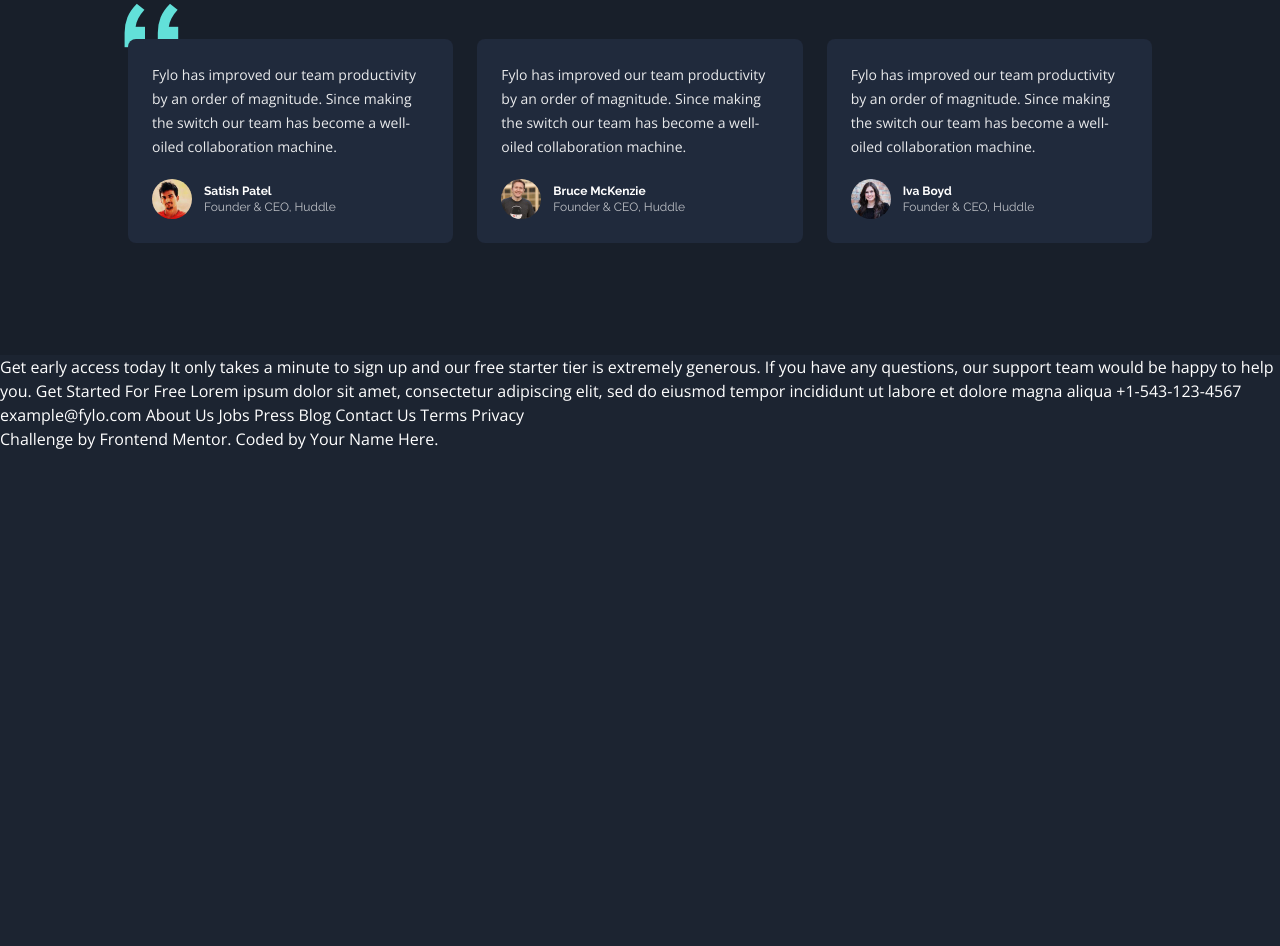
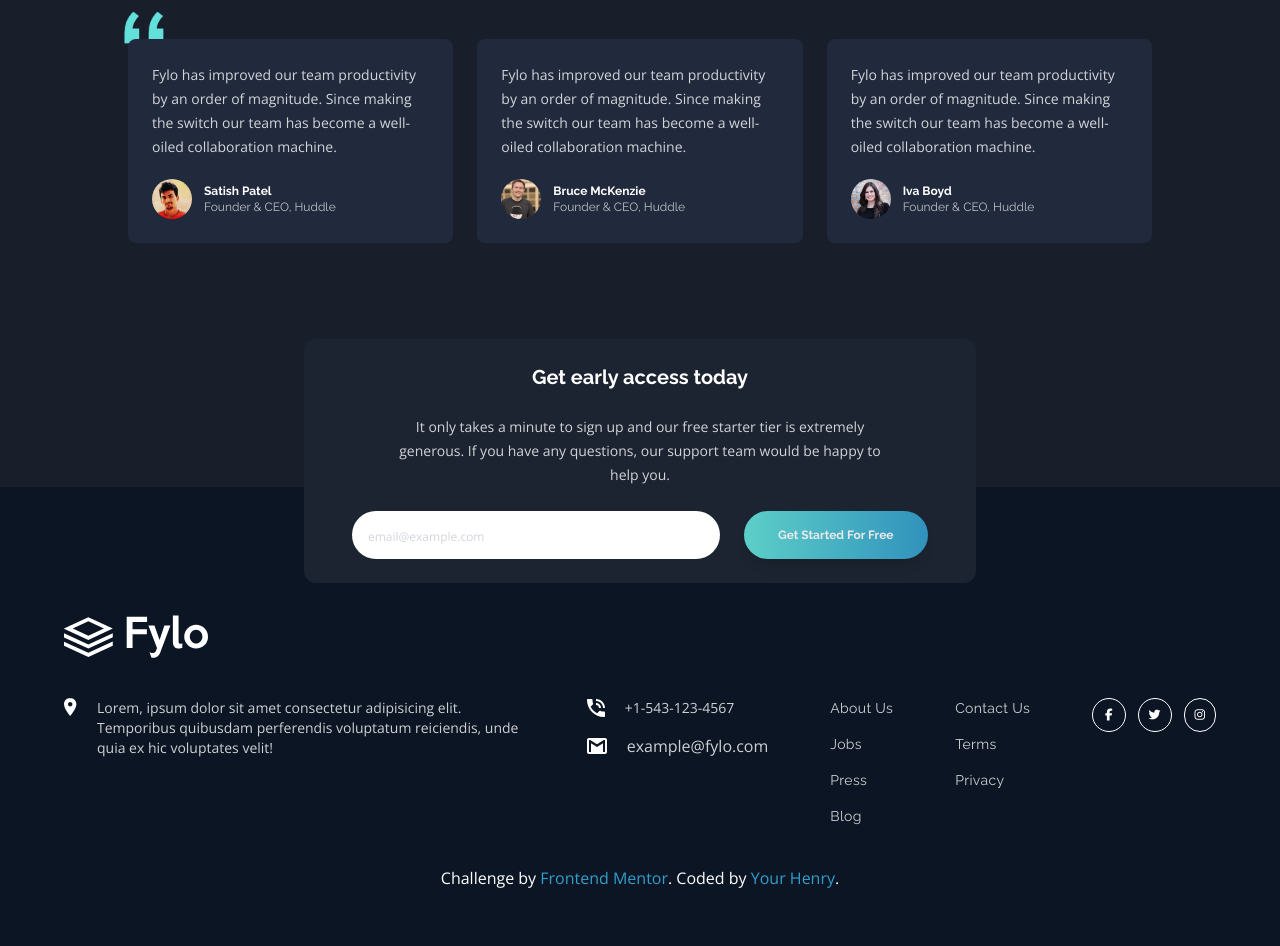
Before and after one commit to hensco95/front-end-mentor-fylo, a website: page index.html in a window 1280 px wide. Shown: the part 1984-2930 px from the top of the page. Before the commit the page ends 2435 px from the top, so only its background shows below. Drawn offline with nearby package versions, Linux system fonts and the light colour scheme.

Commit message:
finished project, added readme file

```diff
--- /dev/null
+++ b/app.js
@@ -0,0 +1,20 @@
+let access_btn = document.getElementById("access_btn");
+
+let access_value = document.getElementById("access_input");
+
+let err_msg = document.querySelector(".err_msg");
+let validRegex =
+  /^[a-zA-Z0-9.!#$%&'*+/=?^_`{|}~-]+@[a-zA-Z0-9-]+(?:\.[a-zA-Z0-9-]+)*$/;
+
+access_btn.addEventListener("click", (e) => {
+  e.preventDefault();
+
+  if (access_value.value.match(validRegex)) {
+    err_msg.classList.add("hidden");
+
+    return true;
+  } else {
+    err_msg.classList.remove("hidden");
+    return false;
+  }
+});
--- a/index.html
+++ b/index.html
@@ -4,6 +4,7 @@
 <head>
   <meta charset="UTF-8" />
   <meta name="viewport" content="width=device-width, initial-scale=1.0" />
+  <meta name="description" content="Fylo Website" />
   <!-- displays site properly based on user's device -->
 
   <link rel="icon" type="image/png" sizes="32x32" href="./images/favicon-32x32.png" />
@@ -15,6 +16,9 @@
   <link rel="preconnect" href="https://fonts.googleapis.com" />
   <link rel="preconnect" href="https://fonts.gstatic.com" crossorigin />
   <link href="https://fonts.googleapis.com/css2?family=Open+Sans:wght@400;700&display=swap" rel="stylesheet" />
+  <link rel="stylesheet" href="https://cdnjs.cloudflare.com/ajax/libs/font-awesome/6.5.1/css/all.min.css"
+    integrity="sha512-DTOQO9RWCH3ppGqcWaEA1BIZOC6xxalwEsw9c2QQeAIftl+Vegovlnee1c9QX4TctnWMn13TZye+giMm8e2LwA=="
+    crossorigin="anonymous" referrerpolicy="no-referrer" />
 
   <link rel="stylesheet" href="css/style.css" />
 
@@ -167,12 +171,13 @@
     </div>
   </section>
 
-  <section id="testimonial" class="py-28 bg-mainBackground">
-    <div class=" w-4/5 md:w-11/12 max-w-5xl mx-auto relative flex flex-col space-y-6 md:space-y-0 md:space-x-6 md:flex-row">
+  <section id="testimonial" class="py-28 bg-mainBackground pb-0">
+    <div
+      class=" w-4/5 md:w-11/12 max-w-5xl mx-auto relative flex flex-col space-y-6 md:space-y-0 md:space-x-6 md:flex-row">
 
       <!-- profile 1 -->
       <div class="bg-testimonialsBackground rounded-lg p-6 space-y-5 z-10">
-        <p class="opacity-90 text-sm leading-6">
+        <p class="opacity-80 text-sm leading-6">
           Fylo has improved our team productivity by an
           order of magnitude. Since making the switch our team has become a well-oiled
           collaboration machine.
@@ -195,7 +200,7 @@
 
       <!-- profile 2 -->
       <div class="bg-testimonialsBackground rounded-lg p-6 space-y-5">
-        <p class="opacity-90 text-sm leading-6">
+        <p class="opacity-80 text-sm leading-6">
           Fylo has improved our team productivity by an
           order of magnitude. Since making the switch our team has become a well-oiled
           collaboration machine.
@@ -218,7 +223,7 @@
 
       <!-- profile 3 -->
       <div class="bg-testimonialsBackground rounded-lg p-6 space-y-5">
-        <p class="opacity-90 text-sm leading-6">
+        <p class="opacity-80 text-sm leading-6">
           Fylo has improved our team productivity by an
           order of magnitude. Since making the switch our team has become a well-oiled
           collaboration machine.
@@ -238,7 +243,7 @@
         </div>
       </div>
 
-      <div class="absolute -top-16 left-0 md:-top-9 md:-left-7">
+      <div class="absolute -top-14 left-0 md:-top-7 w-10 md:-left-7">
         <img src="/images/bg-quotes.png" alt="" class="w-full">
       </div>
 
@@ -247,21 +252,122 @@
 
   </section>
 
-      Get early access today
-  It only takes a minute to sign up and our free starter tier is extremely
-  generous. If you have any questions, our support team would be happy to help
-  you. Get Started For Free Lorem ipsum dolor sit amet, consectetur adipiscing
-  elit, sed do eiusmod tempor incididunt ut labore et dolore magna aliqua
-  +1-543-123-4567 example@fylo.com About Us Jobs Press Blog Contact Us Terms
-  Privacy
 
-  <footer>
-    <p class="attribution">
+  <section id="email" class="bg-mainBackground">
+    <form
+      class=" w-4/5 md:w-11/12 max-w-2xl mx-auto relative flex flex-col space-y-6 bg-emailBackground text-center p-6 rounded-xl top-40 md:top-24">
+      <h2 class="font-bold text-lg md:text-xl">
+        Get early access today
+      </h2>
+      <p class="opacity-80 leading-6 md:px-14 text-sm">
+        It only takes a minute to sign up and our free starter tier is extremely
+        generous. If you have any questions, our support team would be happy to help
+        you.
+      </p>
+
+      <div class="flex flex-col space-y-6 md:space-y-0 md:flex-row md:space-x-6 mx-auto w-full justify-center md:px-6">
+
+        <input type="text" name="search" aria-label="Search"
+          class="px-4 py-2.5 rounded-full placeholder-gray-300 placeholder:text-xs text-black md:w-2/3 focus:outline-none focus:ring focus:ring-gradient2"
+          placeholder="email@example.com" autocomplete="off" id="access_input">
+        <button type="submit"
+          class="rounded-full py-4 px-4 transition-all duration-300 shadow-lg font-bold bg-gradient-to-r from-gradient1 to-gradient2 opacity-90 hover:from-gradient2 hover:to-purple-300 text-xs md:w-1/3 focus:outline-none focus:border-none"
+          id="access_btn">Get
+          Started For Free</button>
+      </div>
+
+      <p class="absolute text-red-700 bottom-20 md:bottom-0 text-xs left-10 md:left-20 hidden err_msg">
+        Please input a valid email
+      </p>
+
+    </form>
+  </section>
+
+  <footer id="footer" class="bg-footerBackground pb-14 pt-60 md:pt-32">
+    <div class="max-w-6xl w-4/5 md:w-11/12 mx-auto flex flex-col space-y-10">
+      <!-- logo -->
+      <div class="w-36">
+        <img src="/images/logo.svg" alt="logo" class="w-full">
+      </div>
+
+      <div class="flex flex-col justify-between space-y-6 md:flex-row md:space-x-10 md:space-y-0">
+        <!-- location -->
+        <p class="flex flex-row items-start md:w-2/5">
+          <img src="/images/icon-location.svg" alt="location" class="mr-5">
+          <span class="leading-5 opacity-80 text-sm">
+            Lorem, ipsum dolor sit amet consectetur adipisicing elit. Temporibus quibusdam perferendis voluptatum
+            reiciendis,
+            unde
+            quia ex hic voluptates velit!
+          </span>
+
+        </p>
+
+
+        <div class="flex flex-col items-start space-y-4">
+          <!-- number -->
+          <p class="flex flex-row items-center">
+            <img src="/images/icon-phone.svg" alt="number" class="mr-5">
+            <span class="opacity-80 text-sm">
+              +1-543-123-4567
+            </span>
+
+          </p>
+
+          <!-- email -->
+          <p class="flex flex-row items-center ">
+            <img src="/images/icon-email.svg" alt="email" class="mr-5">
+            <span class="opacity-80">
+              example@fylo.com
+            </span>
+
+          </p>
+        </div>
+
+        <ul class="flex flex-col space-y-4">
+          <li class="opacity-80 hover:opacity-100 text-sm">About Us</li>
+          <li class="opacity-80 hover:opacity-100 text-sm">Jobs</li>
+          <li class="opacity-80 hover:opacity-100 text-sm">Press</li>
+          <li class="opacity-80 hover:opacity-100 text-sm">Blog</li>
+        </ul>
+
+        <ul class="flex flex-col space-y-4 text-sm">
+          <li class="opacity-80 hover:opacity-100 text-sm">Contact Us</li>
+          <li class="opacity-80 hover:opacity-100 text-sm">Terms</li>
+          <li class="opacity-80 hover:opacity-100 text-sm">Privacy</li>
+        </ul>
+
+        <div class="flex flex-row space-x-3 items-start">
+          <a href="#" class="border border-white rounded-full px-3 py-2
+          text-xs hover:text-gradient1 hover:border-gradient1 duration-200">
+            <i class="fa-brands fa-facebook-f"></i>
+          </a>
+          <a href="#" class="border border-white rounded-full py-2 px-2.5
+          text-xs hover:text-gradient1 hover:border-gradient1 duration-200">
+            <i class="fa-brands fa-twitter"></i>
+          </a>
+          <a href="#" class="border border-white rounded-full py-2 px-2.5
+          text-xs hover:text-gradient1 hover:border-gradient1 duration-200">
+            <i class="fa-brands fa-instagram"></i>
+          </a>
+        </div>
+      </div>
+
+
+
+    </div>
+    <p class="attribution text-center items-center mt-10">
       Challenge by
-      <a href="https://www.frontendmentor.io?ref=challenge" target="_blank">Frontend Mentor</a>. Coded by <a
-        href="#">Your Name Here</a>.
+      <a href="https://www.frontendmentor.io?ref=challenge" target="_blank"
+        class="text-gradient2 hover:border-b">Frontend Mentor</a>. Coded by <a href="https://twitter.com/ekiye_s"
+        class="text-gradient2 hover:border-b" target="_blank">Your
+        Henry</a>.
     </p>
   </footer>
+
+
+
+  <script src="app.js" defer></script>
 </body>
 
 </html>
--- a/tailwind.config.js
+++ b/tailwind.config.js
@@ -1,7 +1,7 @@
 /** @type {import('tailwindcss').Config} */
 
 module.exports = {
-  content: ["./*.html"],
+  content: ["./*.{html,js}"],
   theme: {
     theme: {
       screens: {
```
Also changed, not shown: README-template.md (deleted), README.md, Screenshot/FireShot Capture 010 - Frontend Mentor - Fylo landing page with dark theme and features grid_ - 127.0.0.1.png (added), Screenshot/FireShot Capture 011 - Frontend Mentor - Fylo landing page with dark theme and features grid_ - 127.0.0.1.png (added), css/style.css.
